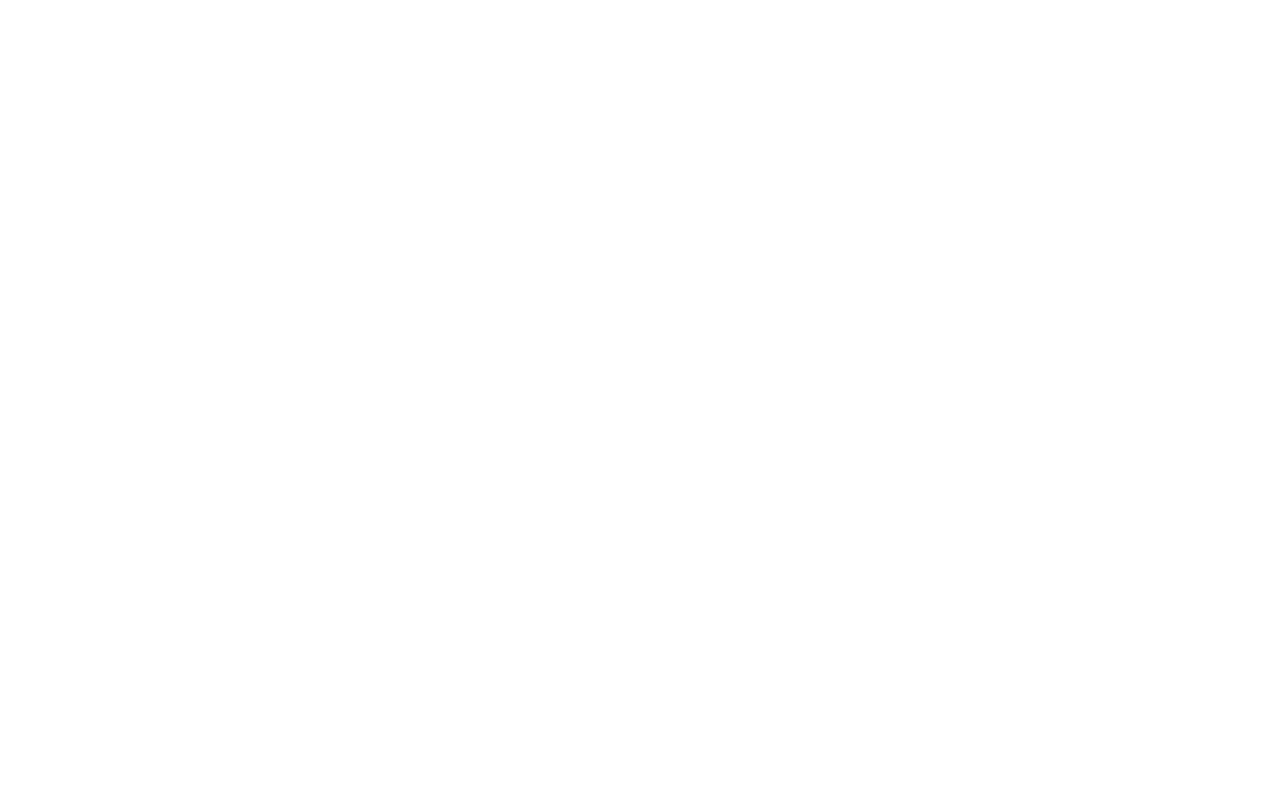
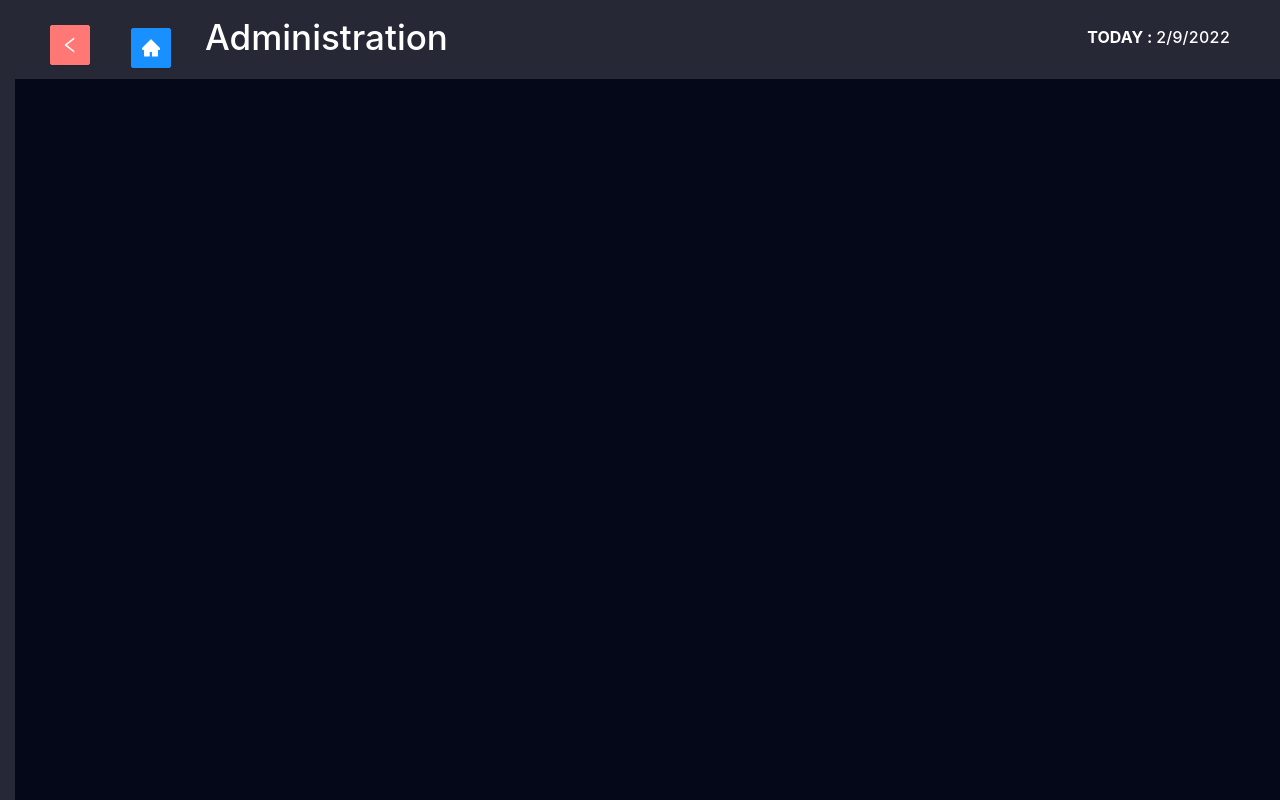
Before and after one commit to Movie-Mania-FastTrack/movie-mania, a React (Create React App) app: page /admin_home_page in a window 1280 px wide. Before the commit this address had no page. Built offline with nearby package versions, Linux system fonts and the light colour scheme.

Commit message:
Admin Home Page Added

```diff
--- a/src/App.js
+++ b/src/App.js
@@ -5,6 +5,7 @@
 import MovieTrailorPage  from "./screens/MovieTrailorPage";
 import MovieCastHome  from "./screens/MovieCastHome";
 import BuyMovieHome  from "./screens/BuyMovieHome";
+import AdminHomePage  from "./screens/AdminHomePage";
 
 function App() {
   return (
@@ -14,6 +15,7 @@
         <Route path="/movie_trailor_page" element={<MovieTrailorPage />} />
         <Route path="/cast_page" element={<MovieCastHome />} />
         <Route path="/buy_page" element={<BuyMovieHome/>} />
+        <Route path="/admin_home_page" element={<AdminHomePage/>} />
       </Routes>
     </Router>
   );
--- /dev/null
+++ b/src/screens/AdminHomePage.jsx
@@ -0,0 +1,19 @@
+import React from 'react';
+import Screen_Layout from "./common_components/ScreenLayout";
+import AdminHomePageLayout from "./AdminHomePageLayout";
+
+function AdminHomePage()
+{
+    return(
+        <Screen_Layout
+        department={'Administration'}
+        back={'/single_movie_home'}
+        home={'/single_movie_home'}
+        Component={<AdminHomePageLayout/>}
+        />
+
+    );
+
+}
+
+export default AdminHomePage;
--- /dev/null
+++ b/src/screens/AdminHomePageLayout.jsx
@@ -0,0 +1,18 @@
+import React from "react";
+
+import JaggaJasoos from '../resources/videos/JaggaJasoos.mp4';
+
+
+function AdminHomePageLayout()
+{
+    return(
+        <>
+        <div style={{height:'100%', width:'100%', position: 'fixed', backgroundColor:'#040819'}}>
+
+            </div>
+
+        </>
+    );
+}
+
+export default AdminHomePageLayout;
```
